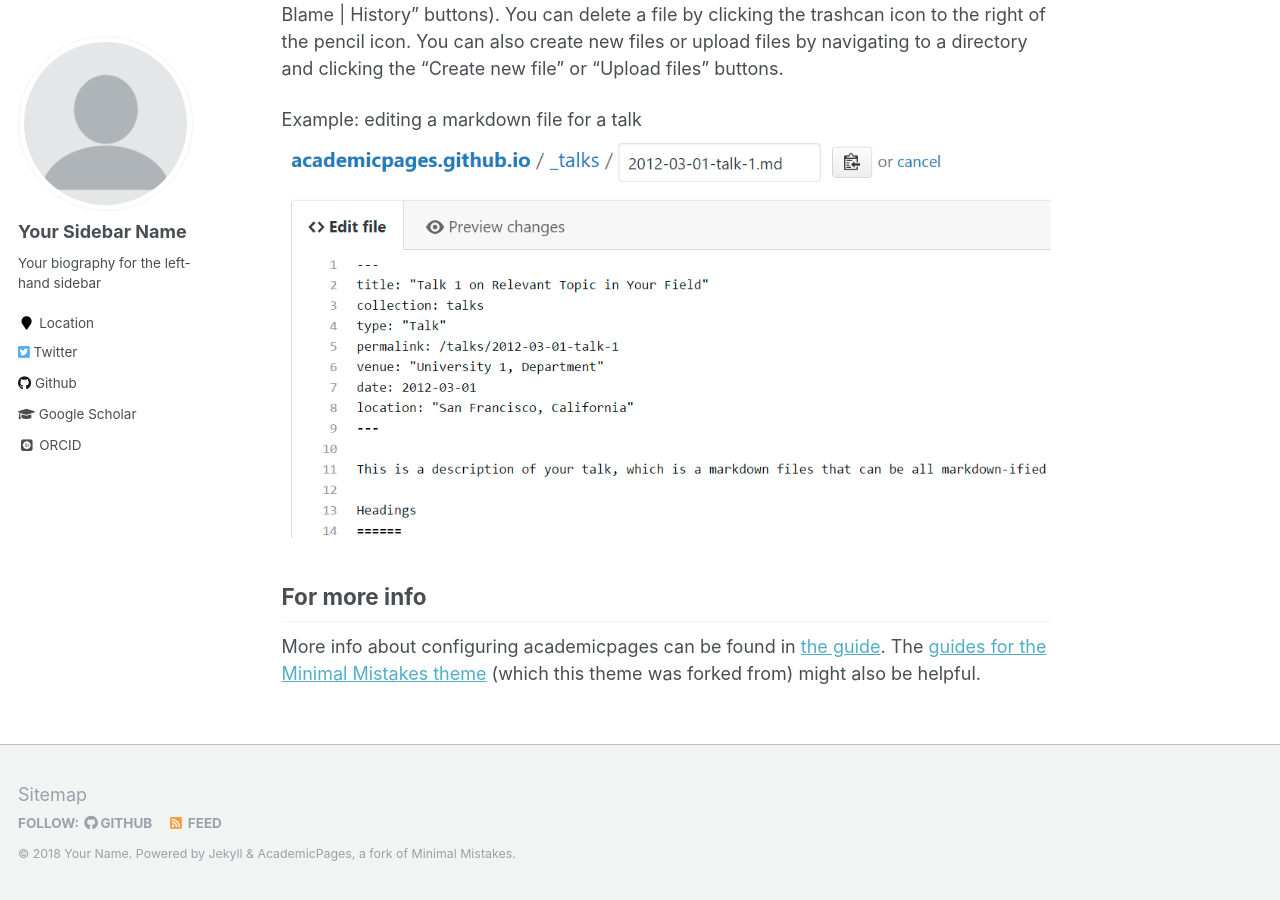
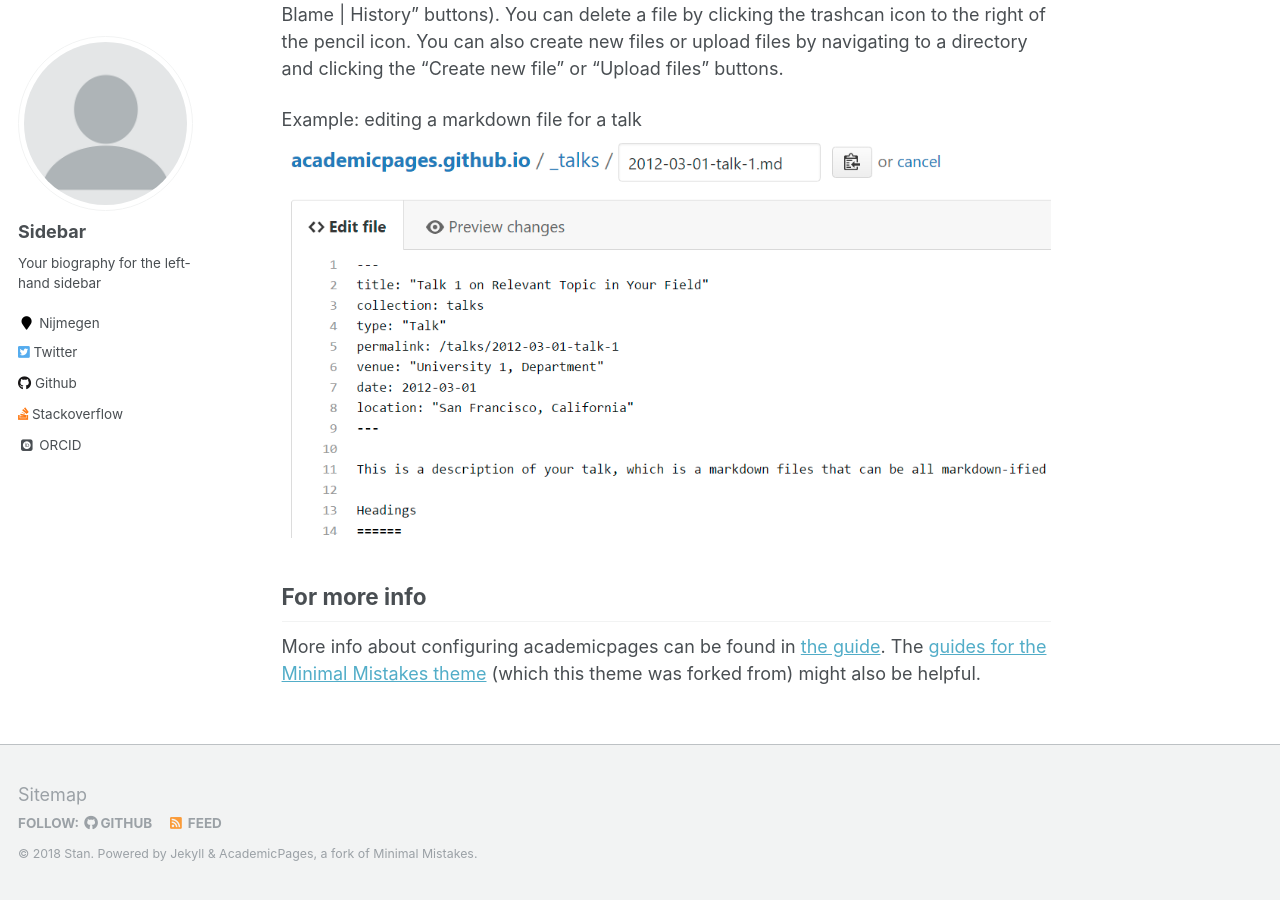
Before and after one commit to StanWijn/stanwijn.github.io, a Jekyll site: the page built from _pages/about.md, in a window 1280 px wide and 900 px high, scrolled down 2463 px. Built offline with Jekyll 4.4.1, drawn with Linux system fonts in a browser that asks for light colours; some web fonts are replaced; some of the changed text lies outside the part shown.

Commit message:
Update _config.yml

```diff
--- a/_config.yml
+++ b/_config.yml
@@ -7,11 +7,11 @@
 
 # Site Settings
 locale                   : "en-US"
-title                    : "Your Name / Site Title"
+title                    : "Stan Wijn"
 title_separator          : "-"
-name                     : &name "Your Name"
+name                     : &name "Stan"
 description              : &description "personal description"
-url                      : https://academicpages.github.io # the base hostname & protocol for your site e.g. "https://mmistakes.github.io"
+url                      : https://stanwijn.github.io # the base hostname & protocol for your site e.g. "https://mmistakes.github.io"
 baseurl                  : "" # the subpath of your site, e.g. "/blog"
 repository               : "academicpages/academicpages.github.io"
 teaser                   :  # filename of teaser fallback teaser image placed in /images/, .e.g. "500x300.png"
@@ -80,14 +80,14 @@ analytics:
 
 # Site Author
 author:
-  name             : "Your Sidebar Name"
+  name             : "Sidebar"
   avatar           : "profile.png"
   bio              : "Your biography for the left-hand sidebar"
-  location         : "Location"
+  location         : "Nijmegen"
   employer         :
-  googlescholar    : "http://yourfullgooglescholarurl.com"
+  googlescholar    :
   email            :
-  researchgate     :  # example: "https://www.researchgate.net/profile/yourprofile"
+  researchgate     :
   uri              :
   bitbucket        :
   codepen          :
@@ -95,7 +95,7 @@ author:
   flickr           :
   facebook         :
   foursquare       :
-  github           : "academicpages"
+  github           : "stanwijn"
   google_plus      :
   keybase          :
   instagram        :
@@ -104,10 +104,10 @@ author:
   orcid            : "http://orcid.org/yourorcidurl"
   pinterest        :
   soundcloud       :
-  stackoverflow    : # http://stackoverflow.com/users/123456/username
+  stackoverflow    : https://stackoverflow.com/users/7306914/stan-w
   steam            :
   tumblr           :
-  twitter          : "replacethistwitterhandle"
+  twitter          : "Stan_Wijn"
   vine             :
   weibo            :
   xing             :
```
